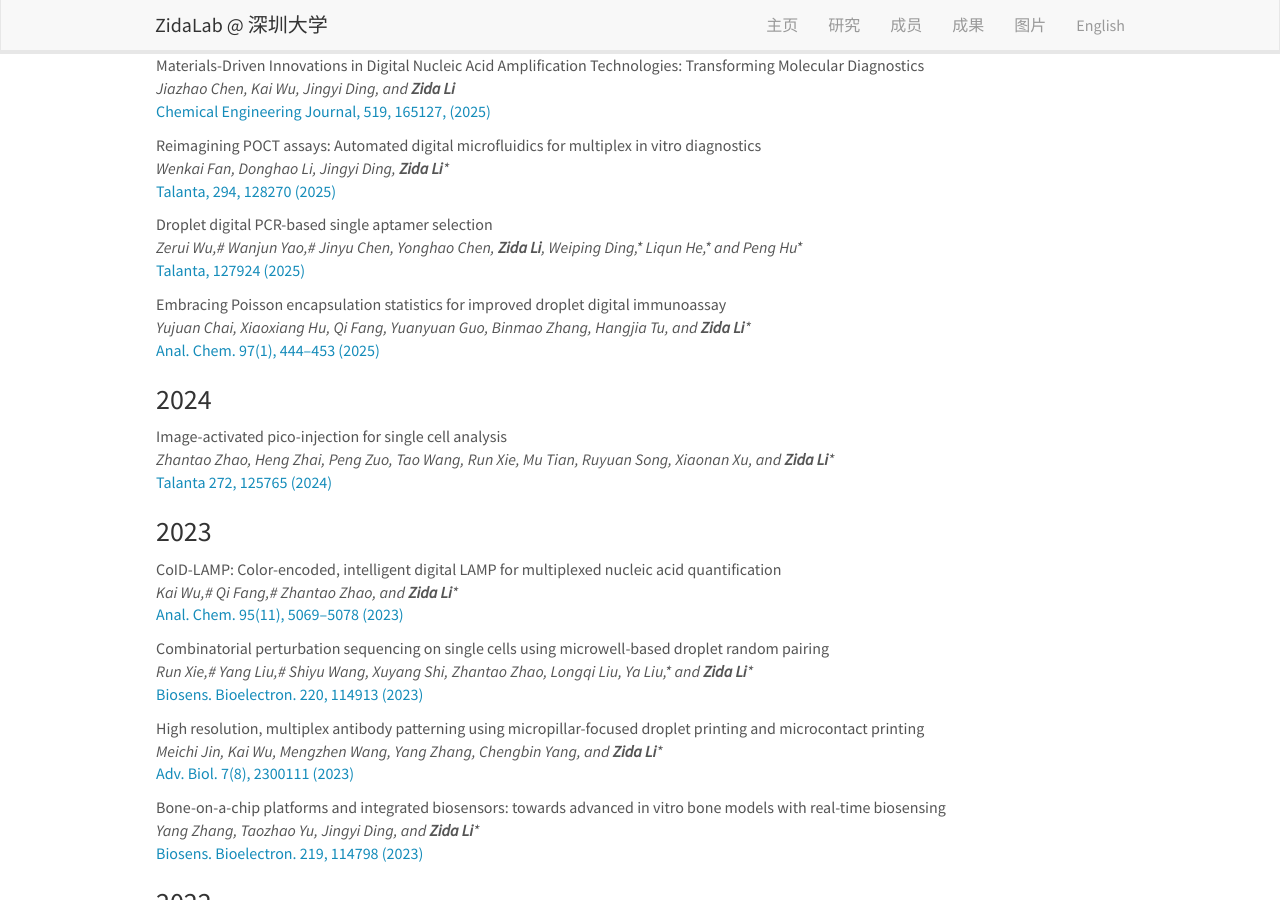
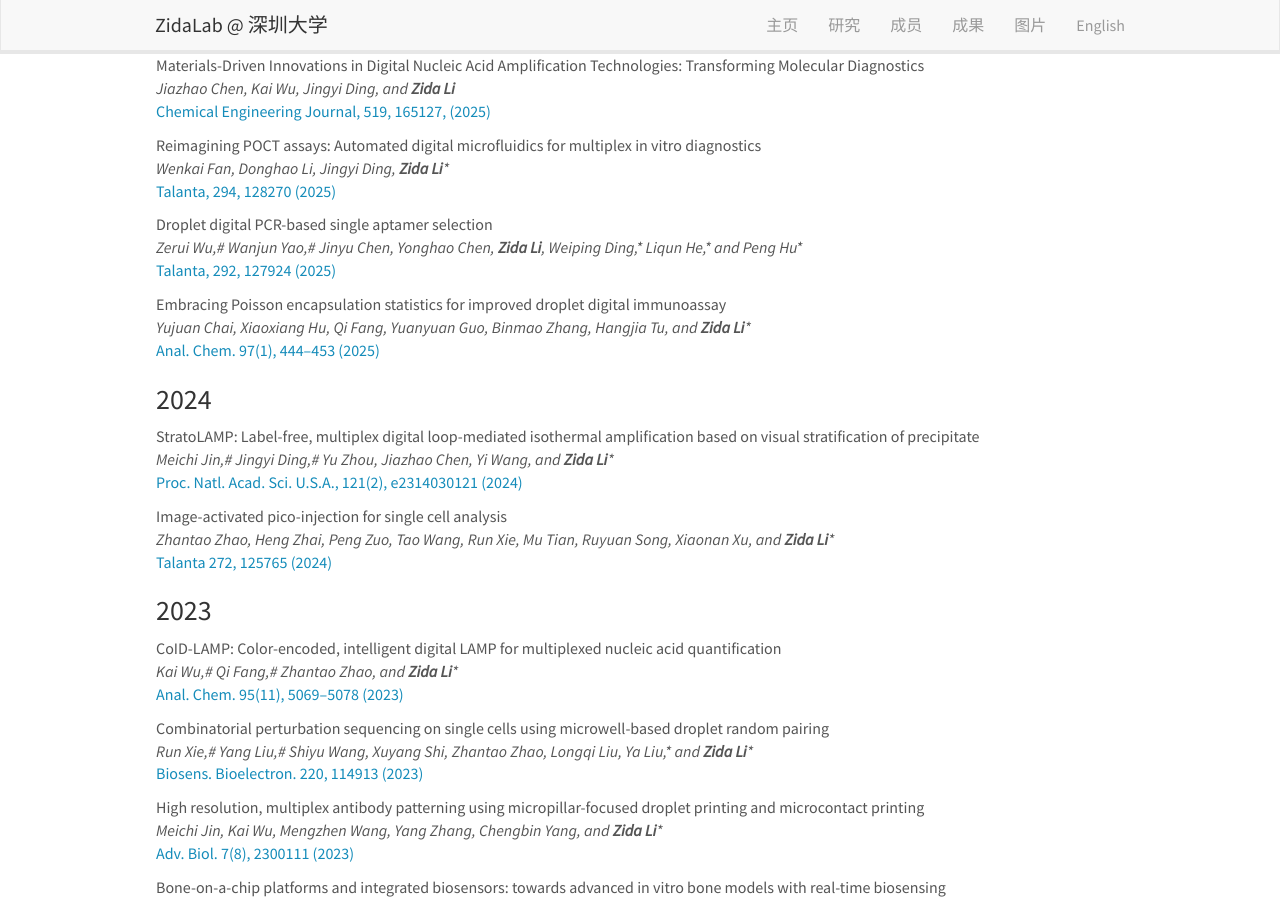
Before and after one commit to zidalab/cn, a Jekyll site: the page built from _pages/publications.md, in a window 1280 px wide and 900 px high, scrolled down 2678 px. Built offline with Jekyll 4.4.1, drawn with Linux system fonts in a browser that asks for light colours; nearby versions of some CDN libraries; some of the changed text lies outside the part shown.

Commit message:
Update publist.yml

```diff
--- a/_data/publist.yml
+++ b/_data/publist.yml
@@ -65,7 +65,7 @@
   description:
   link:
     url: https://doi.org/10.1016/j.talanta.2025.127924
-    display: Talanta, 127924 (2025)
+    display: Talanta, 292, 127924 (2025)
   highlight: 0
   news2:
 
@@ -85,7 +85,7 @@
   authors: Meichi Jin,# Jingyi Ding,# Yu Zhou, Jiazhao Chen, Yi Wang, and <b>Zida Li</b>*
   link:
     url: https://www.pnas.org/doi/10.1073/pnas.2314030121
-    display: Proc. Natl. Acad. Sci. U.S.A., 121(2), e2314030121, 2024
+    display: Proc. Natl. Acad. Sci. U.S.A., 121(2), e2314030121 (2024)
   highlight: 1
 
 
```
